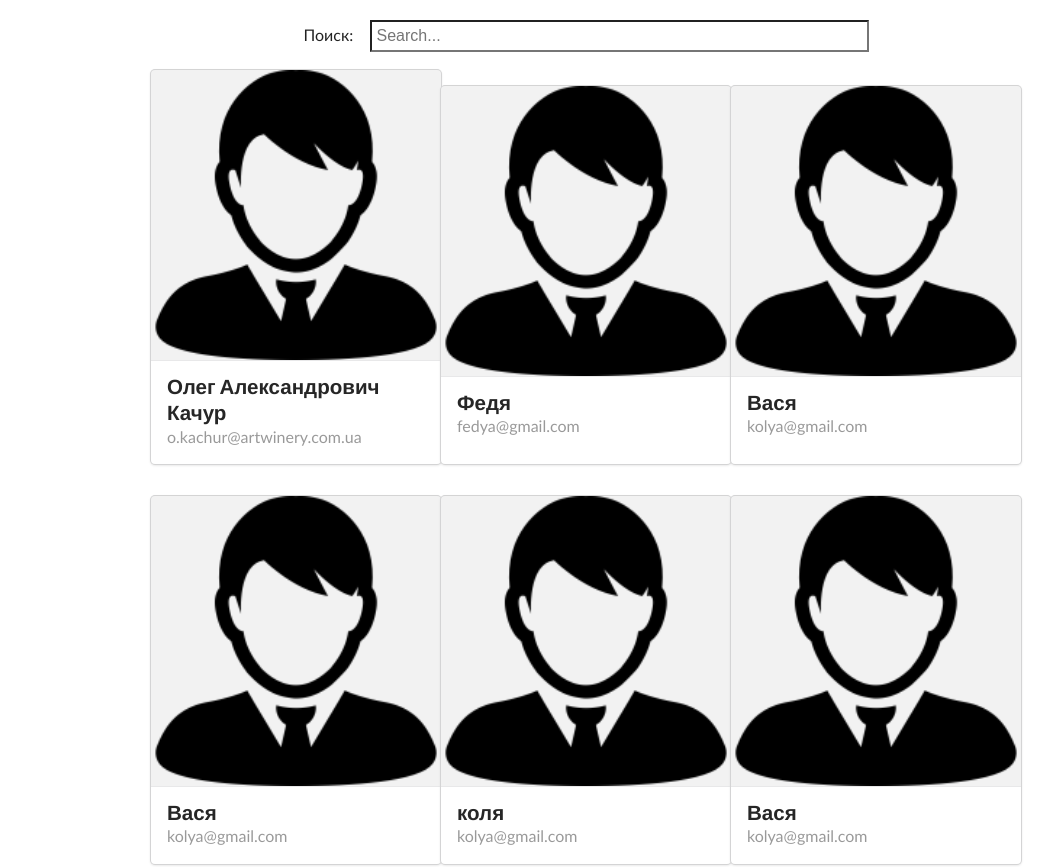
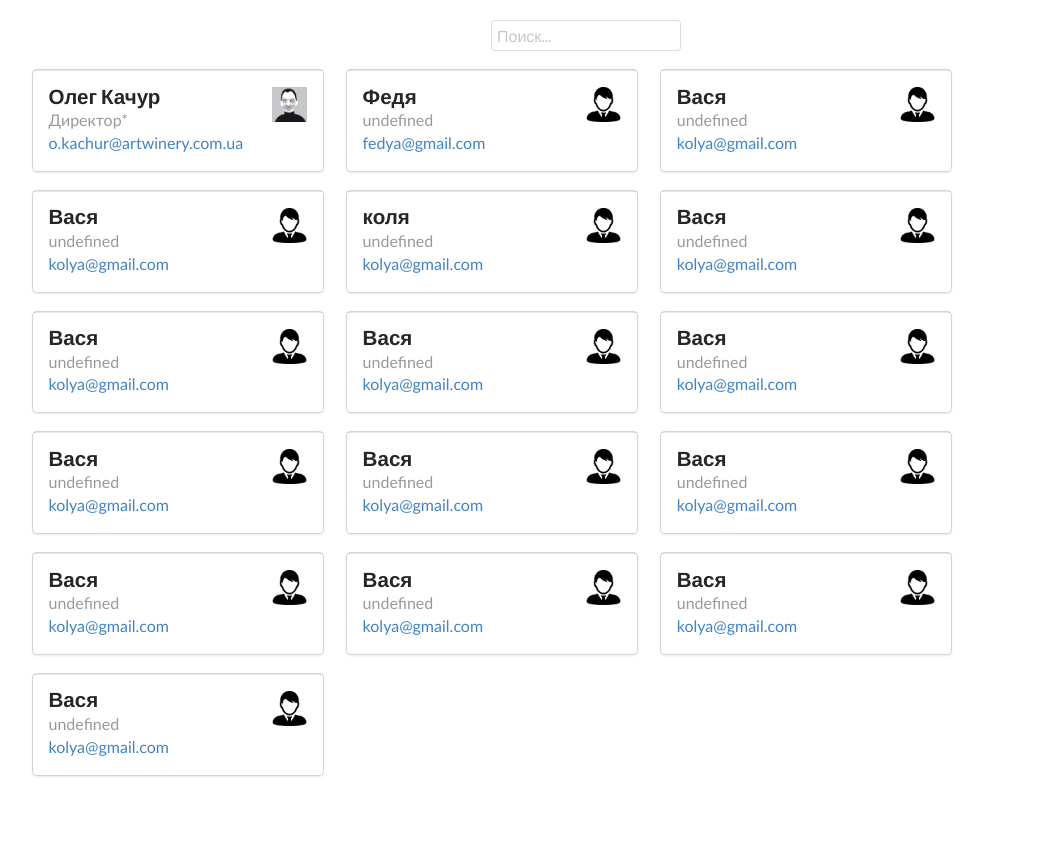
Before and after one commit to vinosgrayapple/spravochnik-Address, a website: page index.html in a window 1280 px wide. Shown: the top 867 px of the page, without its empty margins (54-1107 px from the left). After the commit the page ends 800 px from the top, so only its background shows below. Drawn offline with nearby package versions, Linux system fonts and the light colour scheme.

Commit message:
complete semantic

```diff
--- a/css/style.css
+++ b/css/style.css
@@ -7,6 +7,9 @@ body
 {
     font-family:Calibri, sans-serif;
     font-size: 16px;
+}
+section {
+    margin: 20px auto;
 }
 header {
     margin: 0 auto;
@@ -26,7 +29,7 @@ header {
 .block_search {
     margin: auto;
 }
-#tmpl {
+/* #tmpl {
     display: flex;
     list-style: none;
     flex-direction: row;
@@ -35,26 +38,55 @@ header {
     margin: 30px;
 }
 #tmpl li {
-    /* border: 1px solid green; */
+
+
     min-width: 120px;
     height: 100px;
     margin-left: 5px;
     padding: 10px;
     box-shadow: 3px 3px 3px lightgray;
 }
-.lineBlock {
-    border: 0; margin: 0.3em 0.15em; padding: 0;
 
-    display: -moz-inline-stack; /* ← Firefox 2 backwards compatibility */
-    display: inline-block;
-    vertical-align: top;
-
-    /* ↓ IE6 & IE7 «hasLayout» voodoo */
-    zoom: 1;
-    *display: inline;
-    /* ↑ IE6 & IE7 starhack ← http://www.ejeliot.com/blog/63 */
- }
  .content a.header {
      font-size: 15px;
      font-weight: 300;
+ } */
+ .card {
+    padding: 5px;
+    display: inline-block;
+    margin: 10px;
+     width: 290px;
+     min-height: 0;
+     background: #fff;
+     padding: 0;
+     border: none;
+     border-radius: .28571429rem;
+     box-shadow: 0 1px 3px 0 #d4d4d5, 0 0 0 1px #d4d4d5;
  }
+ .card .header {
+
+    font-weight: 700;
+    font-size: 1.28571429em;
+    margin-top: -.21425em;
+    line-height: 1.28571429em;
+    display: block;
+    font-family: Lato,'Helvetica Neue',Arial,Helvetica,sans-serif;
+    color: rgba(0,0,0,.85);
+ }
+ .card .meta {
+    font-size: 1em;
+    color: rgba(0,0,0,.4);
+}
+.card>.content {
+    -webkit-box-flex: 1;
+    -ms-flex-positive: 1;
+    flex-grow: 1;
+    border: none;
+    border-top: 1px solid rgba(34,36,38,.1);
+    background: 0 0;
+    margin: 0;
+    padding: 1em 1em;
+    box-shadow: none;
+    font-size: 1em;
+    border-radius: 0;
+}
--- a/index.html
+++ b/index.html
@@ -16,9 +16,8 @@
 </head>
 <body>
 <header>
-    <div class="block_search">
-        <label for="search">Поиск:&nbsp; &nbsp; </label>
-        <input type="search"  value="" placeholder="Search..." id="search" maxlength="50" size="50">
+    <div class="block_search ui input">
+        <input type="text" placeholder="Поиск..." id="search">
     </div>
 </header>
   <section>
--- a/script.js
+++ b/script.js
@@ -3,8 +3,10 @@ let search = document.querySelector('#search');
 
 users = [
     {
-        name: "Олег Александрович Качур",
-        email: "o.kachur@artwinery.com.ua"
+        name: "Олег Качур",
+        email: "o.kachur@artwinery.com.ua",
+        position: "Директор*",
+        img: "/images/avatar/large/steve.jpg"
     },
     {
         name: "Федя",
@@ -76,14 +78,17 @@ search.addEventListener('keyup', () => {
     }).reduce((a,b) =>  {
         return a +
         `
-        <div class="ui card">
-        <a class="image" href="#">
-          <img src="/images/avatar/large/steve.jpg">
-        </a>
+        <div class="card">
         <div class="content">
-          <a class="header" href="#">${b.name}</a>
+          <img class="right floated mini ui image" src=${b.img||"/images/avatar/large/man.png"}>
+          <div class="header">
+          ${b.name}
+          </div>
           <div class="meta">
-            <a href="mailto:${b.email}">${b.email}</a>
+          ${b.position}
+          </div>
+          <div class="description">
+          <a href="mailto:${b.email}">${b.email}</a>
           </div>
         </div>
       </div>
@@ -97,14 +102,17 @@ search.addEventListener('keyup', () => {
 const inHTML = users.reduce((a,b) => {
     return a +
     `
-    <div class="ui card">
-    <a class="image" href="#">
-      <img src="/images/avatar/large/man.png">
-    </a>
+    <div class="card">
     <div class="content">
-      <a class="header" href="#">${b.name}</a>
+      <img class="right floated mini ui image" src=${b.img||"/images/avatar/large/man.png"}>
+      <div class="header">
+      ${b.name}
+      </div>
       <div class="meta">
-        <a>${b.email}</a>
+      ${b.position}
+      </div>
+      <div class="description">
+      <a href="mailto:${b.email}">${b.email}</a>
       </div>
     </div>
   </div>
```
